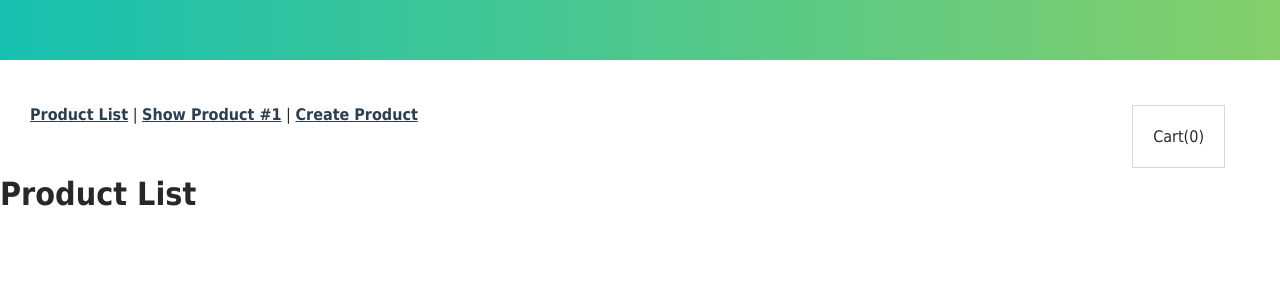
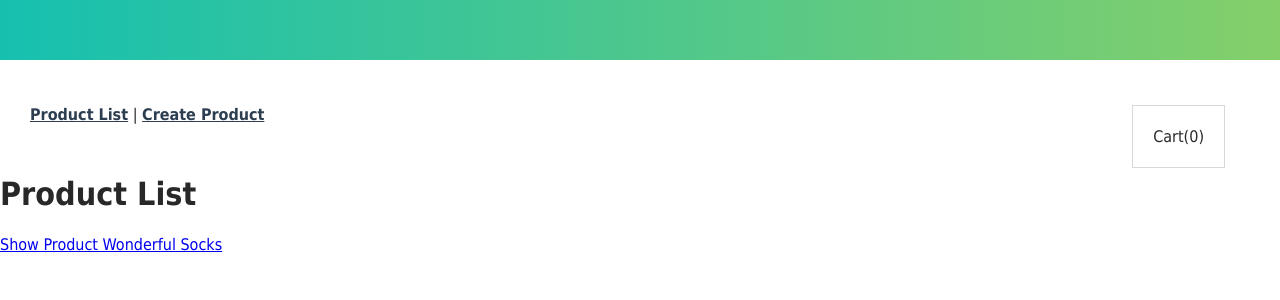
Before and after one commit to tzepart/intro-to-vue, a Vue app: page / in a window 1280 px wide. Shown: the top 300 px of the page. Built offline with nearby package versions, Linux system fonts and the light colour scheme.

Commit message:
add routing rules for Product card

```diff
--- a/src/App.vue
+++ b/src/App.vue
@@ -2,8 +2,6 @@
     <div id="app">
         <div id="nav">
             <router-link :to="{ name: 'product-list' }">Product List</router-link>
-            |
-            <router-link :to="{ name: 'product-card' }">Show Product #1</router-link>
             |
             <router-link :to="{ name: 'product-create' }">Create Product</router-link>
             <div class="cart">
--- a/src/router/index.js
+++ b/src/router/index.js
@@ -14,9 +14,10 @@ const routes = [
         alias: '/'
     },
     {
-        path: '/product-card',
+        path: '/product-card/:code',
         name: 'product-card',
-        component: ProductCard
+        component: ProductCard,
+        props: true
     },
     {
         path: '/product-create',
@@ -26,6 +27,7 @@ const routes = [
 ];
 
 const router = new VueRouter({
+    mode: 'history',
     routes
 });
 
--- a/src/views/ProductCard.vue
+++ b/src/views/ProductCard.vue
@@ -52,6 +52,10 @@
             msg: {
                 type: String,
                 required: false
+            },
+            code: {
+                type: String,
+                required: true
             }
         },
         components: {
--- a/src/views/ProductList.vue
+++ b/src/views/ProductList.vue
@@ -1,5 +1,8 @@
 <template>
-    <h1>Product List</h1>
+    <div>
+        <h1>Product List</h1>
+        <router-link :to="{ name: 'product-card', params: { code: 'wonderful-socks' } }">Show Product Wonderful Socks</router-link>
+    </div>
 </template>
 
 <script>
```
